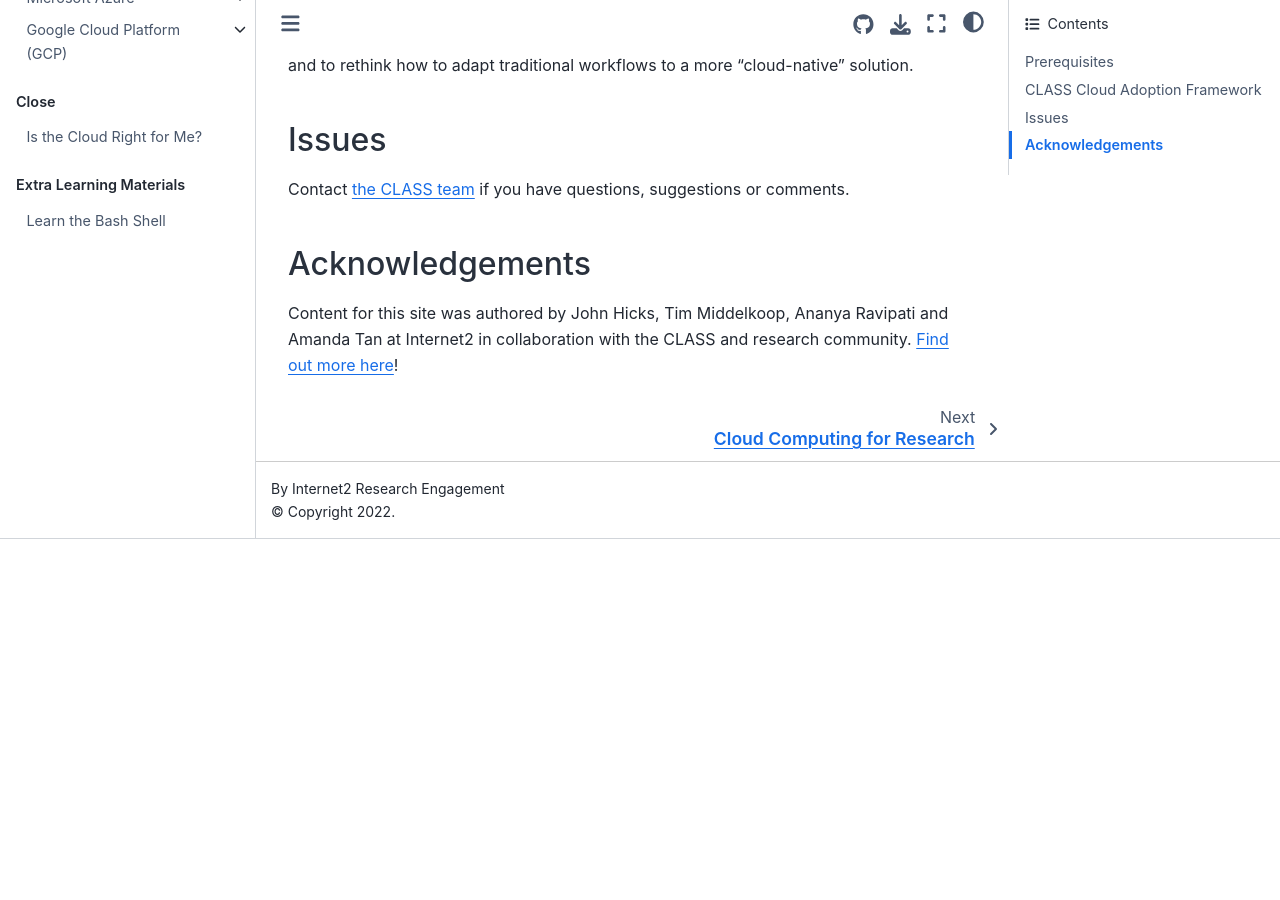
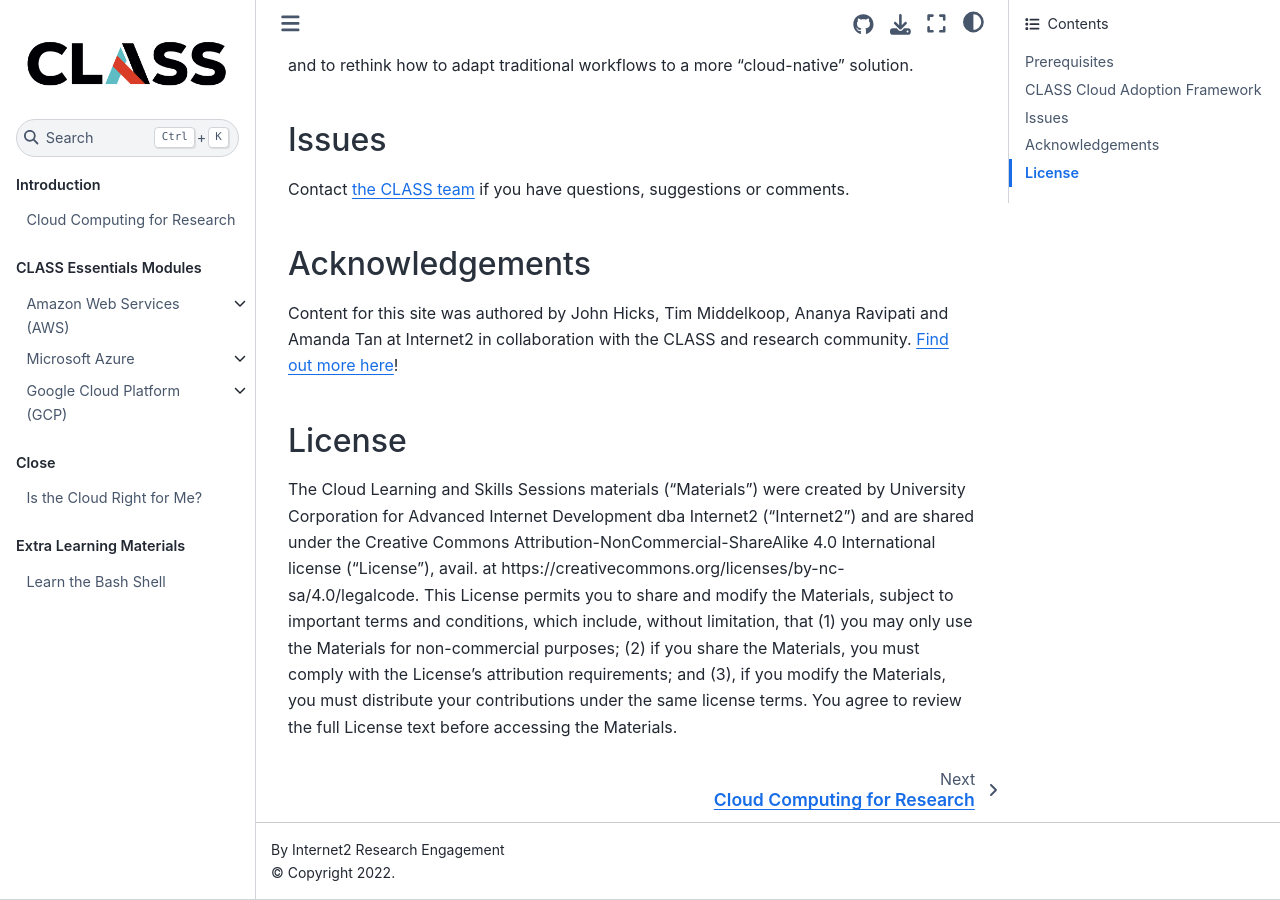
Before and after one commit to middelkoopt/CLASS-Essentials, a Jupyter Book: the page built from content/intro.md, in a window 1280 px wide and 900 px high, scrolled down 1423 px. Built offline with Jupyter Book 1.0.4 settings and Sphinx 7.4.7 and the Sphinx Book theme 1.1.4, drawn with Linux system fonts in a browser that asks for light colours; before the commit the page ends 1962 px from its top, so only the background shows below that.

Commit message:
Updated license, updated 06

```diff
--- a/content/intro.md
+++ b/content/intro.md
@@ -39,5 +39,8 @@ Contact [the CLASS team](mailto:class@internet2.edu?subject=Question%20about%20C
 
 Content for this site was authored by John Hicks, Tim Middelkoop, Ananya Ravipati and Amanda Tan at Internet2 in collaboration with the CLASS and research community. [Find out more here](https://internet2.edu/community/research-engagement/internet2-research-engagement-team/)!
 
+## License
+The Cloud Learning and Skills Sessions materials (“Materials”) were created by University Corporation for Advanced Internet Development dba Internet2 (“Internet2”) and are shared under the Creative Commons Attribution-NonCommercial-ShareAlike 4.0 International license (“License”), avail. at https://creativecommons.org/licenses/by-nc-sa/4.0/legalcode. This License permits you to share and modify the Materials, subject to important terms and conditions, which include, without limitation, that (1) you may only use the Materials for non-commercial purposes; (2) if you share the Materials, you must comply with the License’s attribution requirements; and (3), if you modify the Materials, you must distribute your contributions under the same license terms. You agree to review the full License text before accessing the Materials.
+
 
 <!-- #endregion -->
```
Also changed, not shown: content/AWS/06_monitoring_costs.ipynb, content/AWS/images/billing_dashboard_2.png (added).
